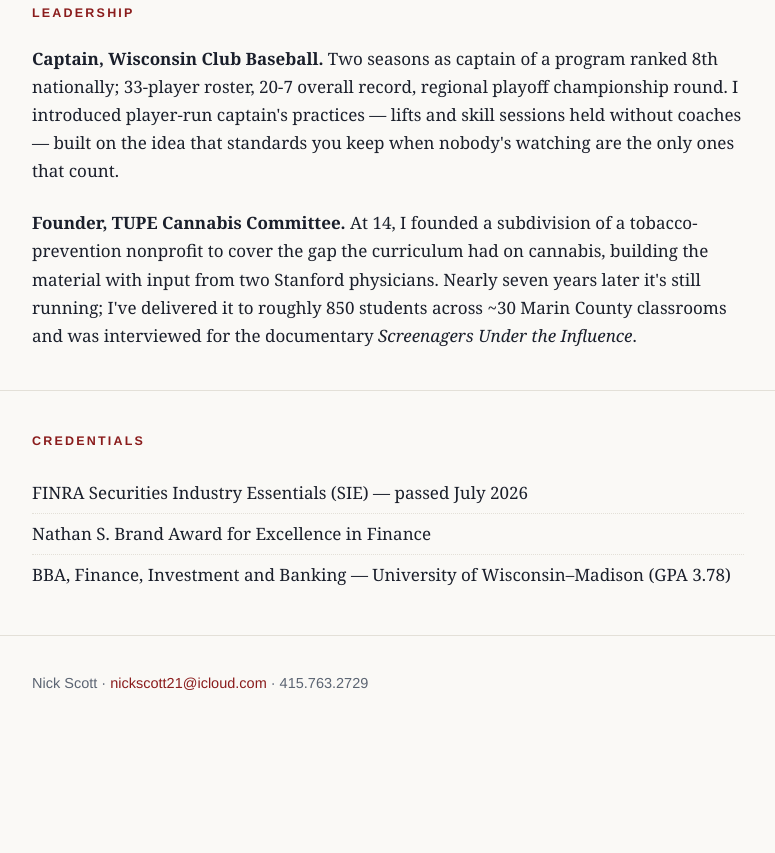
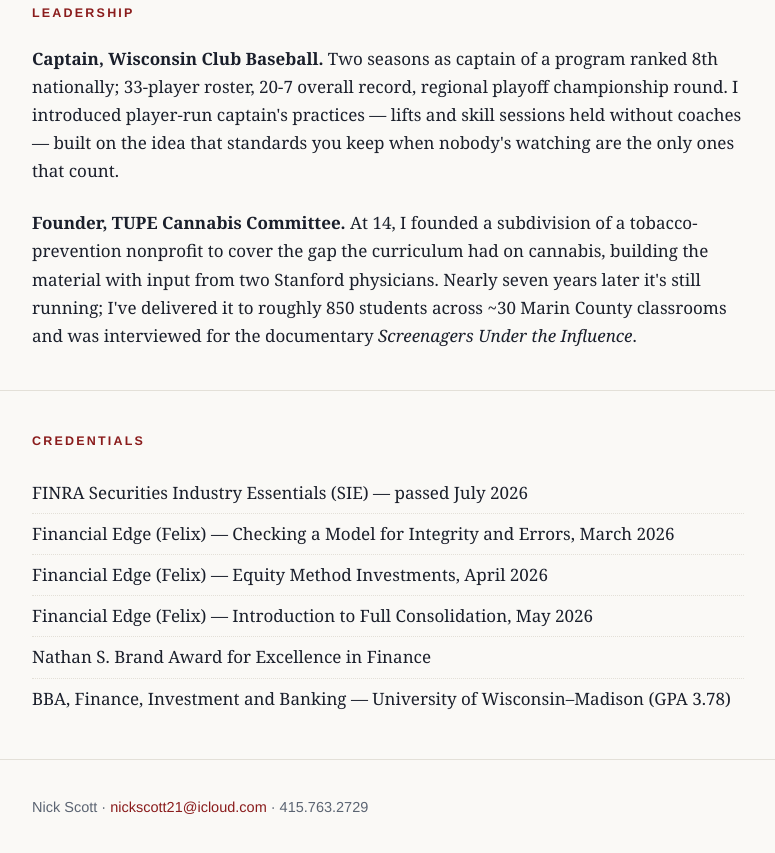
Before and after one commit to NickSc0tt-I/NickSc0tt-I.github.io, a plain HTML site: page index.html in a window 1280 px wide. Shown: the part 2420-3273 px from the top of the page, without its empty margins (252-1027 px from the left). Before the commit the page ends 3180 px from the top, so only its background shows below. Drawn offline with Linux system fonts and the light colour scheme.

Commit message:
Add files via upload

```diff
--- a/index.html
+++ b/index.html
@@ -165,6 +165,9 @@
     <h2>Credentials</h2>
     <ul class="creds">
       <li>FINRA Securities Industry Essentials (SIE) — passed July 2026</li>
+      <li>Financial Edge (Felix) — Checking a Model for Integrity and Errors, March 2026</li>
+      <li>Financial Edge (Felix) — Equity Method Investments, April 2026</li>
+      <li>Financial Edge (Felix) — Introduction to Full Consolidation, May 2026</li>
       <li>Nathan S. Brand Award for Excellence in Finance</li>
       <li>BBA, Finance, Investment and Banking — University of Wisconsin–Madison (GPA 3.78)</li>
     </ul>
```
